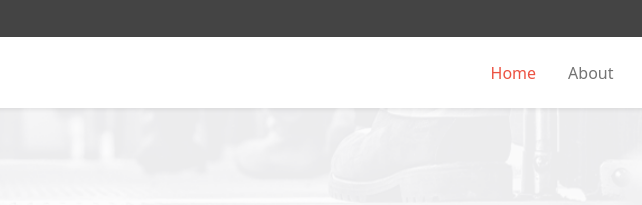
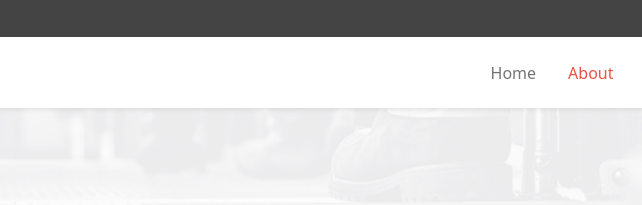
Before and after one commit to joshuaivie/MD1_Orange-React-Conference, a website: page about.html in a window 1280 px wide. Shown: the top 205 px of the page, 288-930 px from the left. Drawn offline with nearby package versions, Linux system fonts and the light colour scheme.

Commit message:
Minor update to ReadMe

```diff
--- a/about.html
+++ b/about.html
@@ -54,10 +54,10 @@
           <div class="collapse navbar-collapse w-100 py-5 py-md-0" id="navbarSupportedContent">
             <ul class="navbar-nav ms-auto mb-2 mb-lg-0 list-unstyled ms-0 ps-0 d-flex align-items-center">
               <li class="nav-item ms-md-3 py-2 py-md-0">
-                <a class="nav-link active" aria-current="page" href="index.html">Home</a>
+                <a class="nav-link" aria-current="page" href="index.html">Home</a>
               </li>
               <li class="nav-item ms-md-3 py-2 py-md-0">
-                <a class="nav-link" aria-current="page" href="about.html">About</a>
+                <a class="nav-link active" aria-current="page" href="about.html">About</a>
               </li>
               <li class="nav-item ms-md-3 py-2 py-md-0">
                 <a class="nav-link" aria-current="page" href="#">Program</a>
```
Also changed, not shown: README.md.
